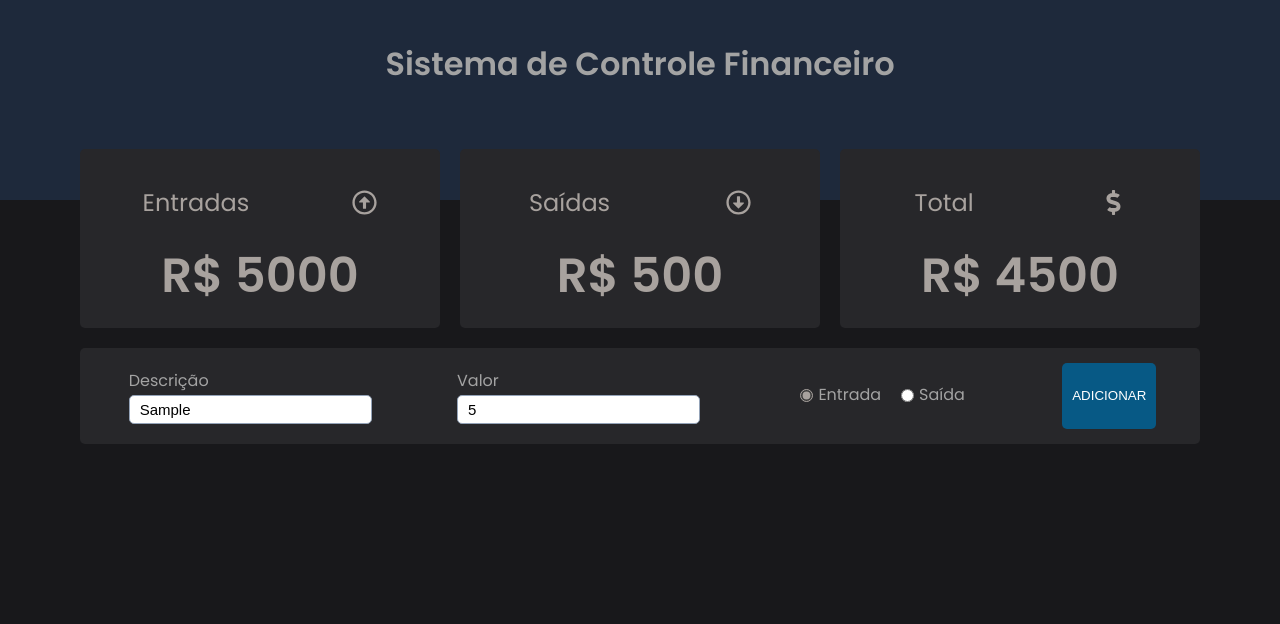
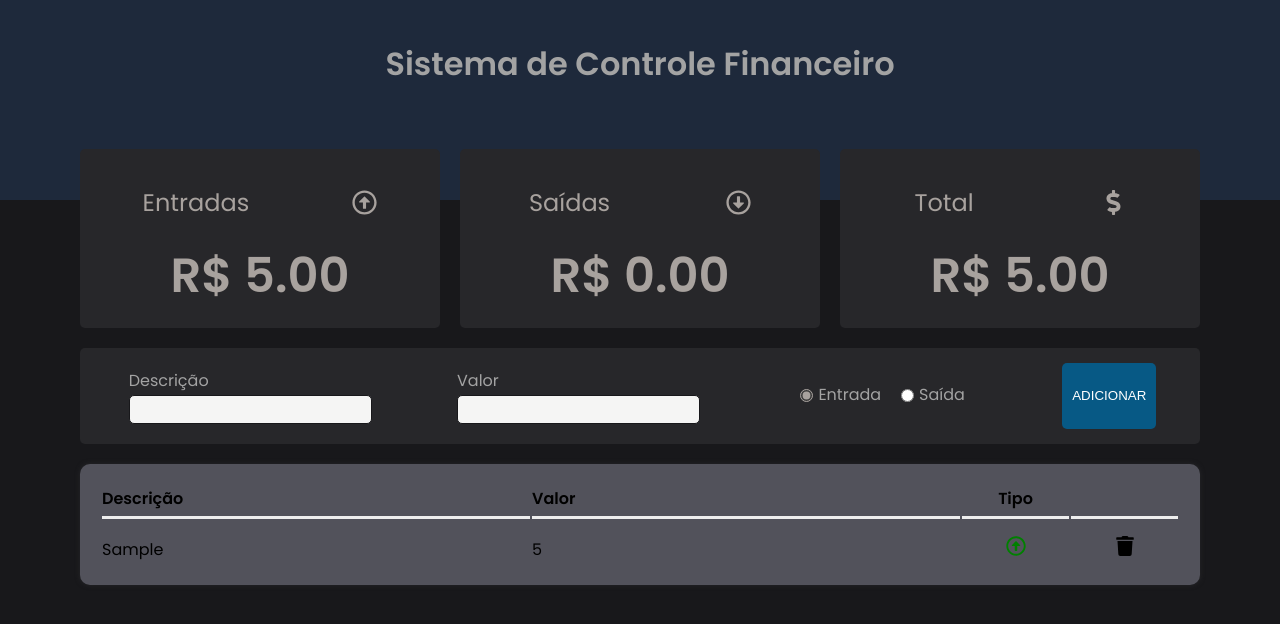
Before and after one commit to CamiNunes/sistema-financeiro, a React (Create React App) app: page / in a window 1280 px wide. Both pictures are taken after typing "Sample", "5" into the empty fields and a click on the button "ADICIONAR". Shown: the top 624 px of the page. Built offline with nearby package versions, Linux system fonts and the light colour scheme.

Commit message:
Finalizando o projeto;

```diff
--- a/src/App.js
+++ b/src/App.js
@@ -1,16 +1,57 @@
+import React, { useState, useEffect } from 'react';
 import { GlobalStyle } from './styles/global';
-import { Header } from './components/Header';
-import { Resume } from './components/Resume';
-import { Form } from './components/Form';
+import Header from './components/Header';
+import Resume from './components/Resume';
+import Form from './components/Form';
 
-export function App() {
+const App = () => {
+  const data = localStorage.getItem("transactions");
+  const [transactionsList, setTransactionsList] = useState(
+    data ? JSON.parse(data) : []
+  );
+  const [income, setIncome] = useState(0);
+  const [expense, setExpense] = useState(0);
+  const [total, setTotal] = useState(0);
+
+  useEffect(() => {
+    const amountExpense = transactionsList
+      .filter((item) => item.expense)
+      .map((transaction) => Number(transaction.amount));
+
+    const amountIncome = transactionsList
+      .filter((item) => !item.expense)
+      .map((transaction) => Number(transaction.amount));
+
+    const expense = amountExpense.reduce((acc, cur) => acc + cur, 0).toFixed(2);
+    const income = amountIncome.reduce((acc, cur) => acc + cur, 0).toFixed(2);
+
+    const total = Math.abs(income - expense).toFixed(2);
+
+    setIncome(`${income}`);
+    setExpense(`${expense}`);
+    setTotal(`${Number(income) < Number(expense) ? "-" : ""} ${total}`);
+  }, [transactionsList]);
+
+  const handleAdd = (transaction) => {
+    const newArrayTransactions = [...transactionsList, transaction];
+
+    setTransactionsList(newArrayTransactions);
+
+    localStorage.setItem('transactions', JSON.stringify(newArrayTransactions));
+  };
+
   return (
     <>
       <GlobalStyle />
       <Header />
-      <Resume />
-      <Form />
+      <Resume income={income} expense={expense} total={total}/>
+      <Form
+        handleAdd={handleAdd}
+        transactionsList={transactionsList}
+        setTransactionsList={setTransactionsList}
+      />
     </>
+  );
+};
 
-  );
-}
+export default App;
--- a/src/components/Form/index.js
+++ b/src/components/Form/index.js
@@ -1,10 +1,13 @@
-import React, { useState } from 'react'
+import React, { useState } from 'react';
+import Grid from "../Grid";
 import { Container, InputContent, Label, Input, RadioGroup, Button } from './style';
 
-export const Form = () => {
+const Form = ({ handleAdd, transactionsList, setTransactionsList }) => {
   const [ desc, setDesc ] = useState("");
   const [ amount, setAmount ] = useState("");
   const [ isExpense, setIsExpense ] = useState(false);
+
+  const generateID = () => Math.round(Math.random() * 1000);
 
   const handleSave = () => {
     if(!desc || !amount){
@@ -14,9 +17,23 @@
       alert("O valor ter que ser maior que ZERO!");
       return;
     }
-  }
+
+    const transaction = {
+      id: generateID(),
+      desc: desc,
+      amount: amount,
+      expense: isExpense,
+    };
+
+    handleAdd(transaction);
+
+    setDesc("");
+    setAmount("");
+
+  };
 
   return (
+    <>
       <Container>
         <InputContent>
           <Label>Descrição</Label>
@@ -32,7 +49,11 @@
           <Input type="radio" id="rExpense" name="group1" onChange={() => setIsExpense(!isExpense)}/>
           <Label htmlFor="rExpense">  Saída</Label>
         </RadioGroup>
-      <Button oncLick={handleSave}>ADICIONAR</Button>
+        <Button onClick={handleSave}>ADICIONAR</Button>
       </Container>
+      <Grid itens={transactionsList} setItens={setTransactionsList} />
+    </>
   )
-}
+};
+
+export default Form;
--- a/src/components/Form/style.js
+++ b/src/components/Form/style.js
@@ -32,8 +32,9 @@
   border-radius: 5px;
   padding: 5px 10px;
   font-size: 15px;
-  border: 1px solid #94a3b8;
+  border: 1px solid #18181b;
   width: 100%;
+  background-color: #f5f5f4 ;
 `;
 
 export const RadioGroup = styled.div`
--- /dev/null
+++ b/src/components/Grid/index.js
@@ -0,0 +1,32 @@
+import React from 'react';
+import GridItem from '../GridItem';
+import { Table, Thead, Tbody, Tr, Th} from './style';
+
+const Grid = ({ itens, setItens }) => {
+
+  const onDelete = (ID) => {
+    const newArray = itens.filter((transaction) => transaction.id !== ID);
+    setItens(newArray);
+    localStorage.setItem("transactions", JSON.stringify(newArray));
+  };
+
+  return (
+    <Table>
+      <Thead>
+        <Tr>
+          <Th width={40}>Descrição</Th>
+          <Th width={40}>Valor</Th>
+          <Th width={10} alignCenter>Tipo</Th>
+          <Th width={10} alignCenter></Th>
+        </Tr>
+      </Thead>
+      <Tbody>
+      {itens?.map((item, index) => (
+          <GridItem key={index} item={item} onDelete={onDelete} />
+        ))}
+      </Tbody>
+    </Table>
+  );
+};
+
+export default Grid;
--- /dev/null
+++ b/src/components/Grid/style.js
@@ -0,0 +1,24 @@
+import styled from "styled-components";
+
+export const Table = styled.table`
+  width: 98%;
+  background-color: #52525b;
+  padding: 20px;
+  box-shadow: 0px 0px 5px #27272a;
+  border-radius: 10px;
+  max-width: 1120px;
+  margin: 20px auto;
+`;
+
+export const Thead = styled.thead``;
+
+export const Tbody = styled.tbody``;
+
+export const Tr = styled.tr``;
+
+export const Th = styled.th`
+  border-bottom: inset;
+  padding-bottom: 5px;
+  text-align: ${(props) => (props.alignCenter ? "center" : "start")};
+  width: ${(props) => (props.width ? props.width + "%" : "auto")};
+`;
--- /dev/null
+++ b/src/components/GridItem/index.js
@@ -0,0 +1,20 @@
+import React from 'react';
+import { Tr, Td } from './style';
+import { FaRegArrowAltCircleUp, FaRegArrowAltCircleDown, FaTrash } from 'react-icons/fa';
+
+const GridItem = ({ item, onDelete }) => {
+  return (
+    <Tr>
+      <Td>{item.desc}</Td>
+      <Td>{item.amount}</Td>
+      <Td alignCenter>
+        {item.expense ? (<FaRegArrowAltCircleDown color="red" />) : (<FaRegArrowAltCircleUp color="green" />)}
+      </Td>
+      <Td alignCenter>
+        <FaTrash onClick={() => onDelete(item.id)} />
+      </Td>
+    </Tr>
+  );
+};
+
+export default GridItem;
--- /dev/null
+++ b/src/components/GridItem/style.js
@@ -0,0 +1,15 @@
+import styled from "styled-components";
+
+export const Tr = styled.tr``;
+
+export const Td = styled.td`
+  padding-top: 15px;
+  text-align: ${(props) => (props.alignCenter ? "center" : "start")};
+  word-break: break-all;
+
+  svg{
+    width: 20px;
+    height: 20px;
+  }
+
+`;
--- a/src/components/Header/index.js
+++ b/src/components/Header/index.js
@@ -1,7 +1,7 @@
 import React from 'react'
 import { Container, H1, Title } from './style';
 
-export const Header = () => {
+const Header = () => {
   return (
     <Container>
       <H1>
@@ -9,4 +9,6 @@
       </H1>
     </Container>
   )
-}
+};
+
+export default Header;
--- a/src/components/Resume/index.js
+++ b/src/components/Resume/index.js
@@ -3,12 +3,14 @@
 import { ResumeItem } from './../ResumeItem/index';
 import { FaRegArrowAltCircleUp, FaRegArrowAltCircleDown, FaDollarSign } from 'react-icons/fa';
 
-export function Resume() {
+const Resume = ({ income, expense, total }) => {
   return (
     <Container>
-      <ResumeItem title="Entradas" Icon={FaRegArrowAltCircleUp} value="5000"/>
-      <ResumeItem title="Saídas" Icon={FaRegArrowAltCircleDown} value="500"/>
-      <ResumeItem title="Total" Icon={FaDollarSign} value="4500"/>
+      <ResumeItem title="Entradas" Icon={FaRegArrowAltCircleUp} value={income}/>
+      <ResumeItem title="Saídas" Icon={FaRegArrowAltCircleDown} value={expense}/>
+      <ResumeItem title="Total" Icon={FaDollarSign} value={total}/>
     </Container>
   )
-}
+};
+
+export default Resume;
--- a/src/index.js
+++ b/src/index.js
@@ -1,5 +1,5 @@
 import {createRoot} from 'react-dom/client';
-import { App } from './App';
+import App from './App';
 
 const root = createRoot(document.querySelector("#root"));
 root.render(<App />);
```
Lines whose indentation alone changed are shown as unchanged.
